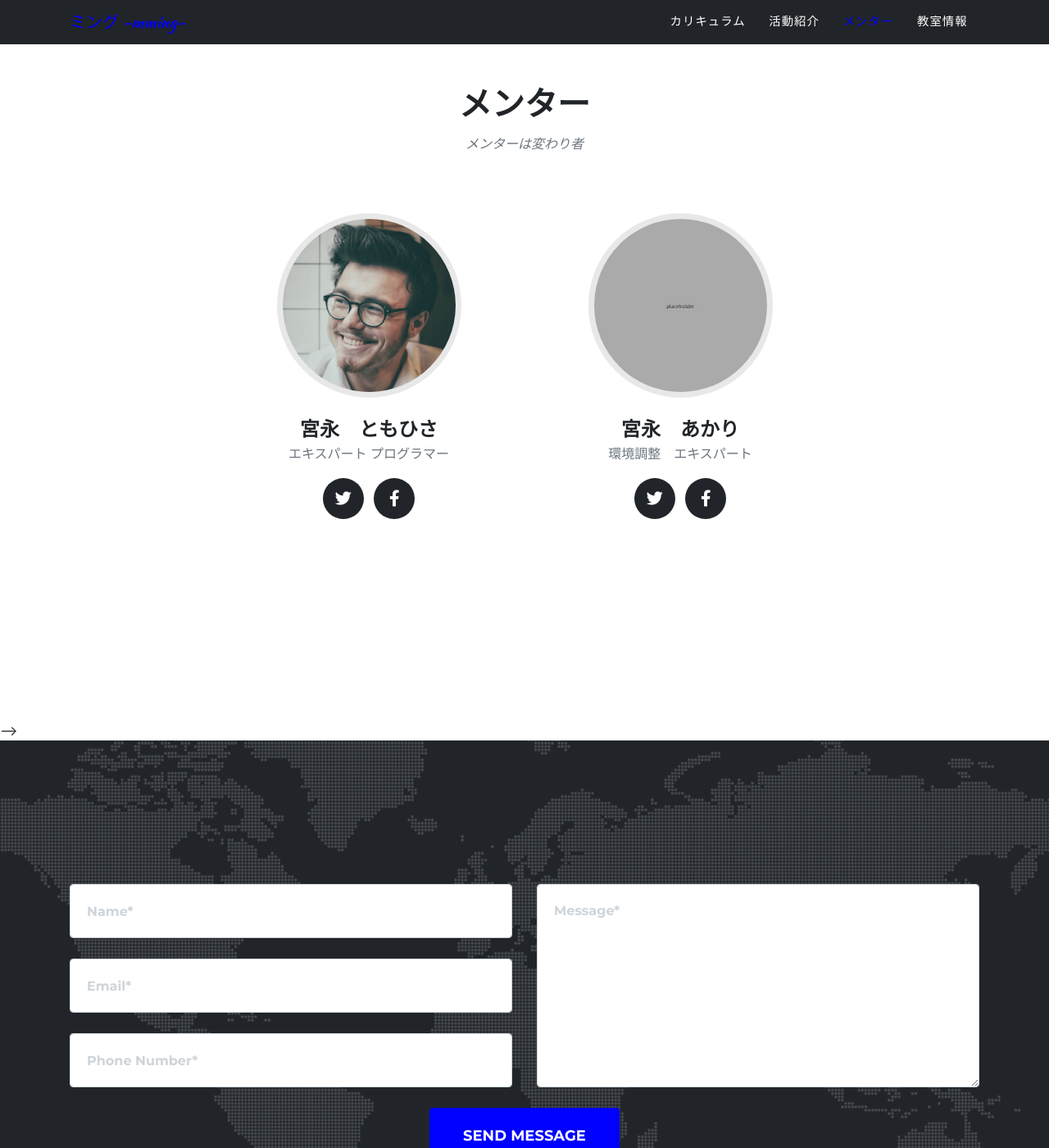
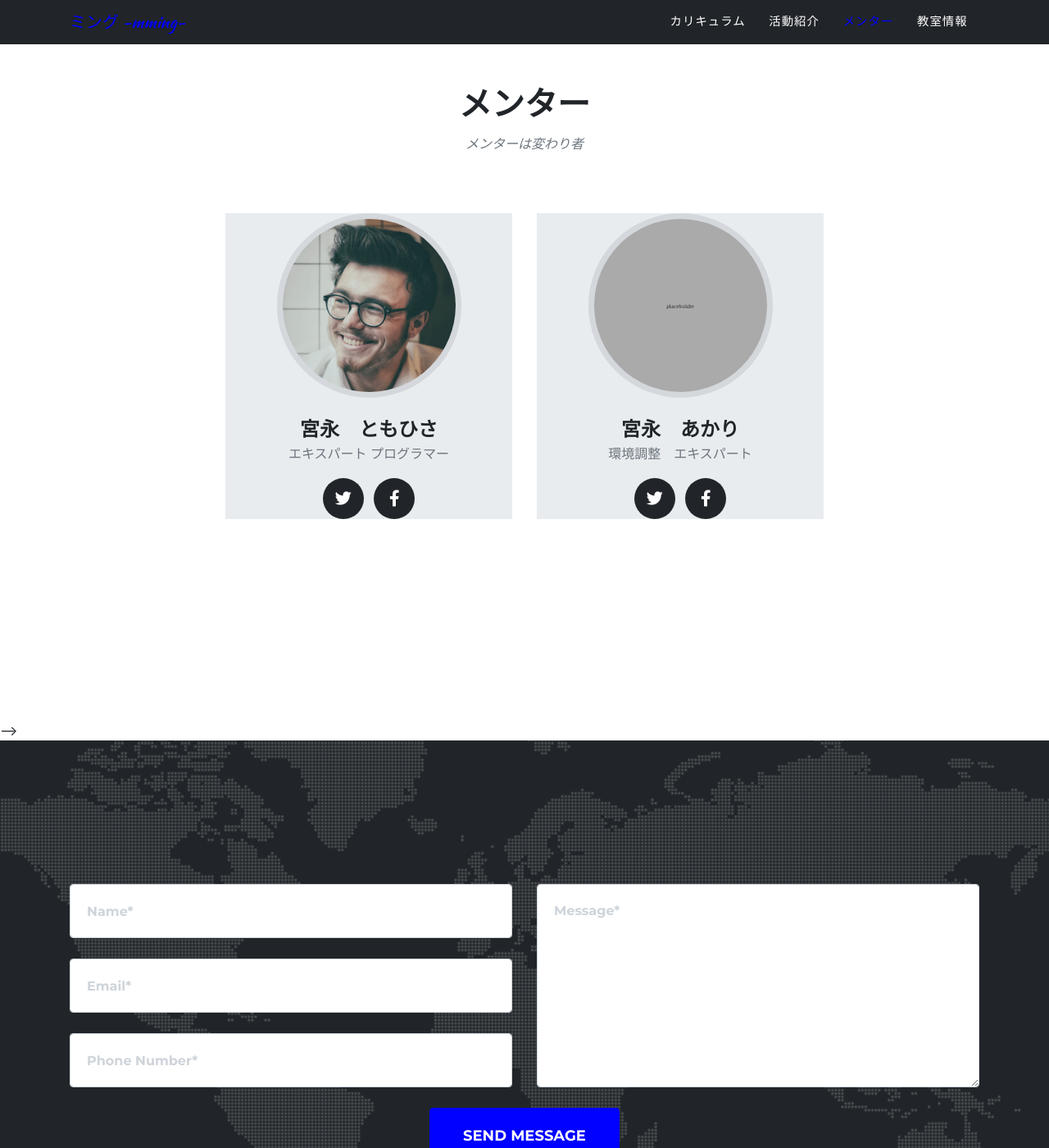
Before and after one commit to Mming-Lab/Mming-Lab.github.io, a Jekyll site: the page built from index.md, in a window 1280 px wide and 1400 px high, scrolled down 3498 px. Shown: the whole window at 82% size. Built offline with Jekyll 4.4.1, drawn with Linux system fonts in a browser that asks for light colours; some web fonts are replaced.

Commit message:
background-color: $gray-900;

```diff
--- a/_sass/layout/_about.scss
+++ /dev/null
@@ -1,47 +0,0 @@
-// Styling for the contact section
-section#about {
-    background-color: $gray-900;
-    background-image: url("#{$contact-image}");
-    background-repeat: no-repeat;
-    background-position: center;
-    .section-heading {
-      color: $white;
-    }
-    .form-group {
-      margin-bottom: 25px;
-      input,
-      textarea {
-        padding: 20px;
-      }
-      input.form-control {
-        height: auto;
-      }
-      textarea.form-control {
-        height: 248px;
-      }
-    }
-    .form-control:focus {
-      border-color: $primary;
-      box-shadow: none;
-    }
-    ::-webkit-input-placeholder {
-      font-weight: 700;
-      color: $gray-400;
-      @include heading-font;
-    }
-    :-moz-placeholder {
-      font-weight: 700;
-      color: $gray-400;
-      @include heading-font;
-    }
-    ::-moz-placeholder {
-      font-weight: 700;
-      color: $gray-400;
-      @include heading-font;
-    }
-    :-ms-input-placeholder {
-      font-weight: 700;
-      color: $gray-400;
-      @include heading-font;
-    }
-  }
--- a/_sass/layout/_team.scss
+++ b/_sass/layout/_team.scss
@@ -2,6 +2,7 @@
 .team-member {
   margin-bottom: 50px;
   text-align: center;
+  background-color: $gray-200;
   img {
     width: 225px;
     height: 225px;
```
